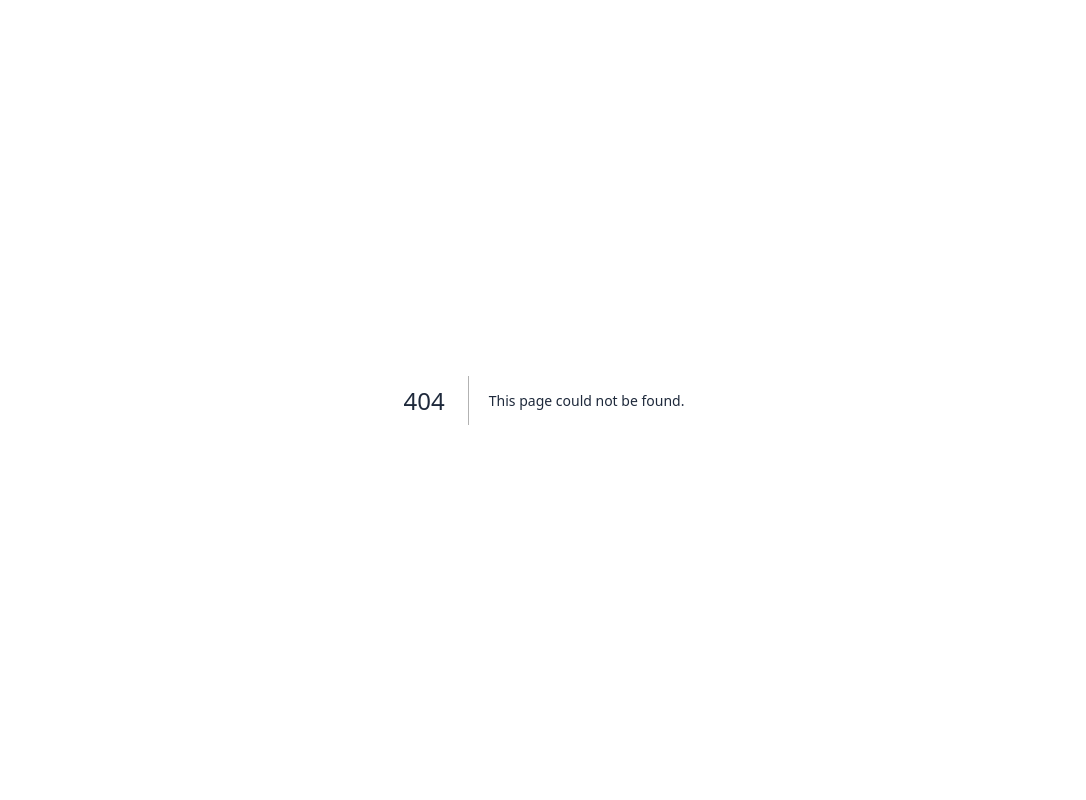
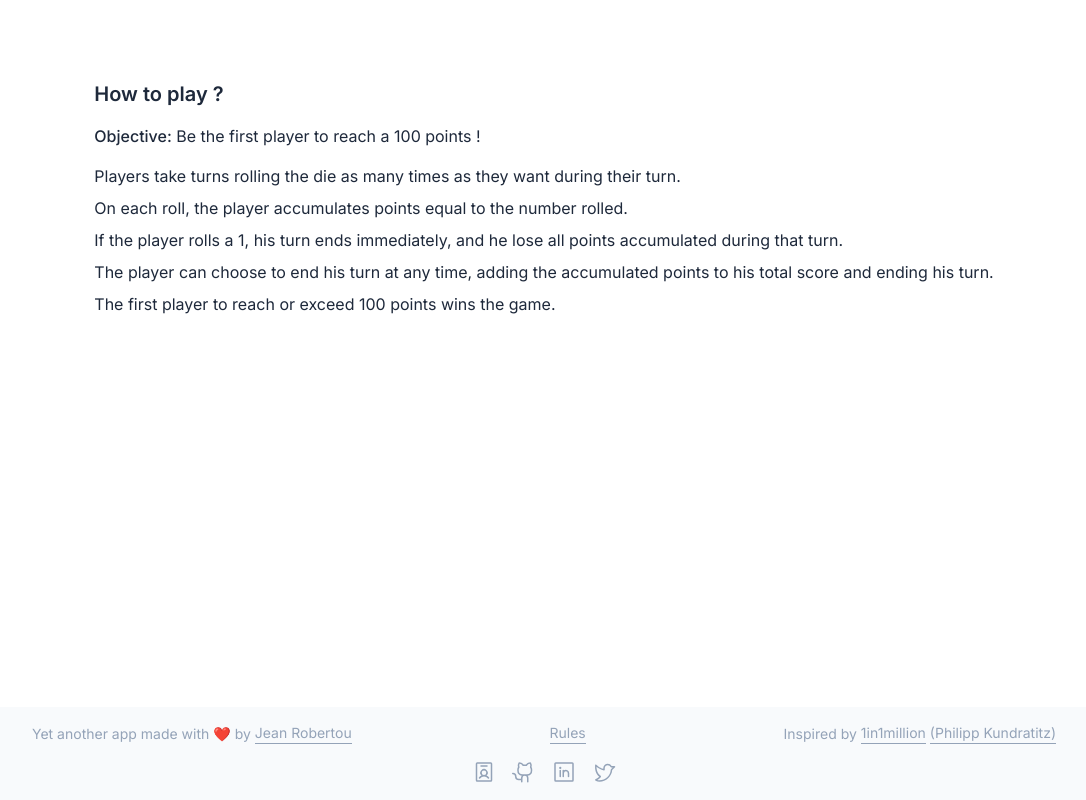
Before and after one commit to jean1591/rollTheDice, a Next.js app: page /rules in a window 1280 px wide. Before the commit this address had no page. Shown: the whole page, without its empty margins (96-1182 px from the left). Built offline with nearby package versions, Linux system fonts and the light colour scheme.

Commit message:
feat: improve footer

```diff
--- a/src/app/(public)/Footer.tsx
+++ b/src/app/(public)/Footer.tsx
@@ -9,13 +9,21 @@ import Link from 'next/link'
 
 export const Footer = () => {
   return (
-    <div className="bg-slate-50 p-8 text-sm text-slate-400">
+    <div className="bg-slate-50 px-4 py-4 text-sm text-slate-400 md:px-0">
       <div className="mx-auto max-w-5xl">
-        <div className="flex items-center justify-between">
-          <div>
-            <p>Yet another app made with ❤️ by Jean Robertou</p>
-          </div>
+        <div className="md:flex md:items-center md:justify-between md:space-y-0">
+          <p className="flex items-center justify-center gap-x-1 md:justify-start">
+            Yet another app made with ❤️ by
+            <Link
+              className="border-b-[1px] border-slate-400"
+              target="_blank"
+              href="https://jeanrobertou.com"
+            >
+              Jean Robertou
+            </Link>
+          </p>
 
+          <div className="mt-4 flex items-center justify-center md:mt-0 md:justify-start">
             <Link
               className="border-b-[1px] border-slate-400"
               href={'/rules'}
@@ -23,9 +31,10 @@ export const Footer = () => {
             >
               Rules
             </Link>
+          </div>
 
-          <div className="flex items-center justify-end gap-x-1">
-            <p>Inspired from</p>
+          <div className="mt-4 flex items-center justify-center gap-x-1 md:mt-0 md:justify-end">
+            <p>Inspired by</p>
             <Link
               className="border-b-[1px] border-slate-400"
               target="_blank"
@@ -33,13 +42,12 @@ export const Footer = () => {
             >
               1in1million
             </Link>
-            <p>by</p>
             <Link
               className="border-b-[1px] border-slate-400"
               target="_blank"
               href="https://x.com/pkundr"
             >
-              Philipp Kundratitz
+              (Philipp Kundratitz)
             </Link>
           </div>
         </div>
@@ -65,11 +73,3 @@ export const Footer = () => {
     </div>
   )
 }
-
-/*
-Jean Robertou
-
-    Github
-
-    Linkedin
-*/
--- a/src/app/(public)/components/Hero.tsx
+++ b/src/app/(public)/components/Hero.tsx
@@ -6,7 +6,7 @@ export const Hero = () => {
       </h1>
       <div className="flex w-full items-center justify-center">
         <h2 className="absolute bottom-1/2 mt-4 text-lg font-bold md:bottom-1/4 md:text-2xl">
-          Will you be the first to reach a 100 points ?
+          Be the first to reach a 100 points
         </h2>
       </div>
     </div>
--- a/src/app/(public)/layout.tsx
+++ b/src/app/(public)/layout.tsx
@@ -6,9 +6,11 @@ export default function Layout({
   children: React.ReactNode
 }>) {
   return (
-    <div>
-      <div className="mx-auto mb-12 mt-4 flex max-w-5xl flex-col items-center justify-center px-4">
-        {children}
+    <div className="flex min-h-screen flex-col">
+      <div className="flex-grow">
+        <div className="mx-auto my-20 flex max-w-5xl flex-col items-center justify-center px-4 md:px-0">
+          {children}
+        </div>
       </div>
       <Footer />
     </div>
--- a/src/app/(public)/page.tsx
+++ b/src/app/(public)/page.tsx
@@ -1,6 +1,5 @@
 import { Hero } from './components/Hero'
 import { PlayButtons } from './components/PlayButtons'
-import { Rules } from './components/Rules'
 import { Score } from './components/Score'
 import { Stats } from './components/Stats'
 
--- /dev/null
+++ b/src/app/(public)/rules/page.tsx
@@ -0,0 +1,32 @@
+export default function Rules() {
+  return (
+    <div>
+      <p className="text-left text-xl font-semibold">How to play ?</p>
+
+      <p className="mt-4">
+        <span className="font-medium">Objective:</span> Be the first player to
+        reach a 100 points !
+      </p>
+
+      <div className="mt-4 space-y-2">
+        <p>
+          Players take turns rolling the die as many times as they want during
+          their turn.
+        </p>
+        <p>
+          On each roll, the player accumulates points equal to the number
+          rolled.
+        </p>
+        <p>
+          If the player rolls a 1, his turn ends immediately, and he lose all
+          points accumulated during that turn.
+        </p>
+        <p>
+          The player can choose to end his turn at any time, adding the
+          accumulated points to his total score and ending his turn.
+        </p>
+        <p>The first player to reach or exceed 100 points wins the game.</p>
+      </div>
+    </div>
+  )
+}
```
Lines whose indentation alone changed are shown as unchanged.
